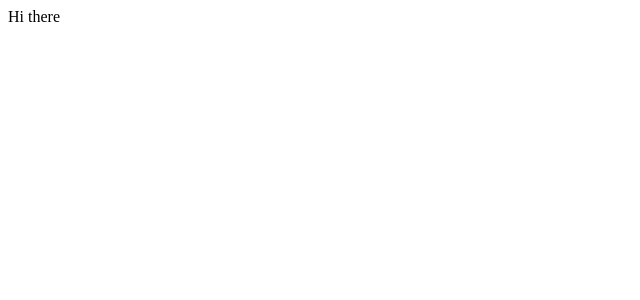
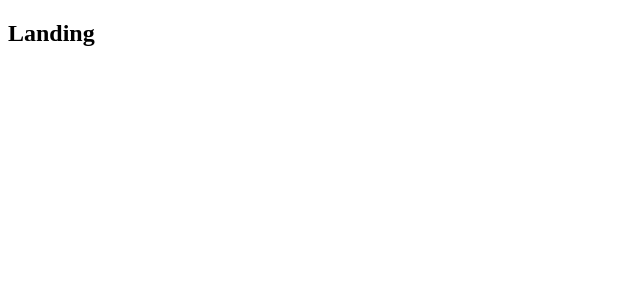
Before and after one commit to devbaggett/feedback_collection, a React (Create React App) app in the folder client/: page / in a window 1280 px wide. Shown: the top 300 px of the page, without its empty margins (0-640 px from the left). Built offline with nearby package versions, Linux system fonts and the light colour scheme.

Commit message:
configured route

```diff
--- a/client/src/components/App.js
+++ b/client/src/components/App.js
@@ -13,7 +13,15 @@
 // CREATE APP COMPONENT
 const App = () => {
 	// RETURN JSX
-	return <div>Hi there</div>;
+	return (
+		<div>
+			<BrowserRouter>
+				<div>
+					<Route path="/" component={Landing} />
+				</div>
+			</BrowserRouter>
+		</div>
+	);
 };
 
 // EXPORT COMPONENT
```
